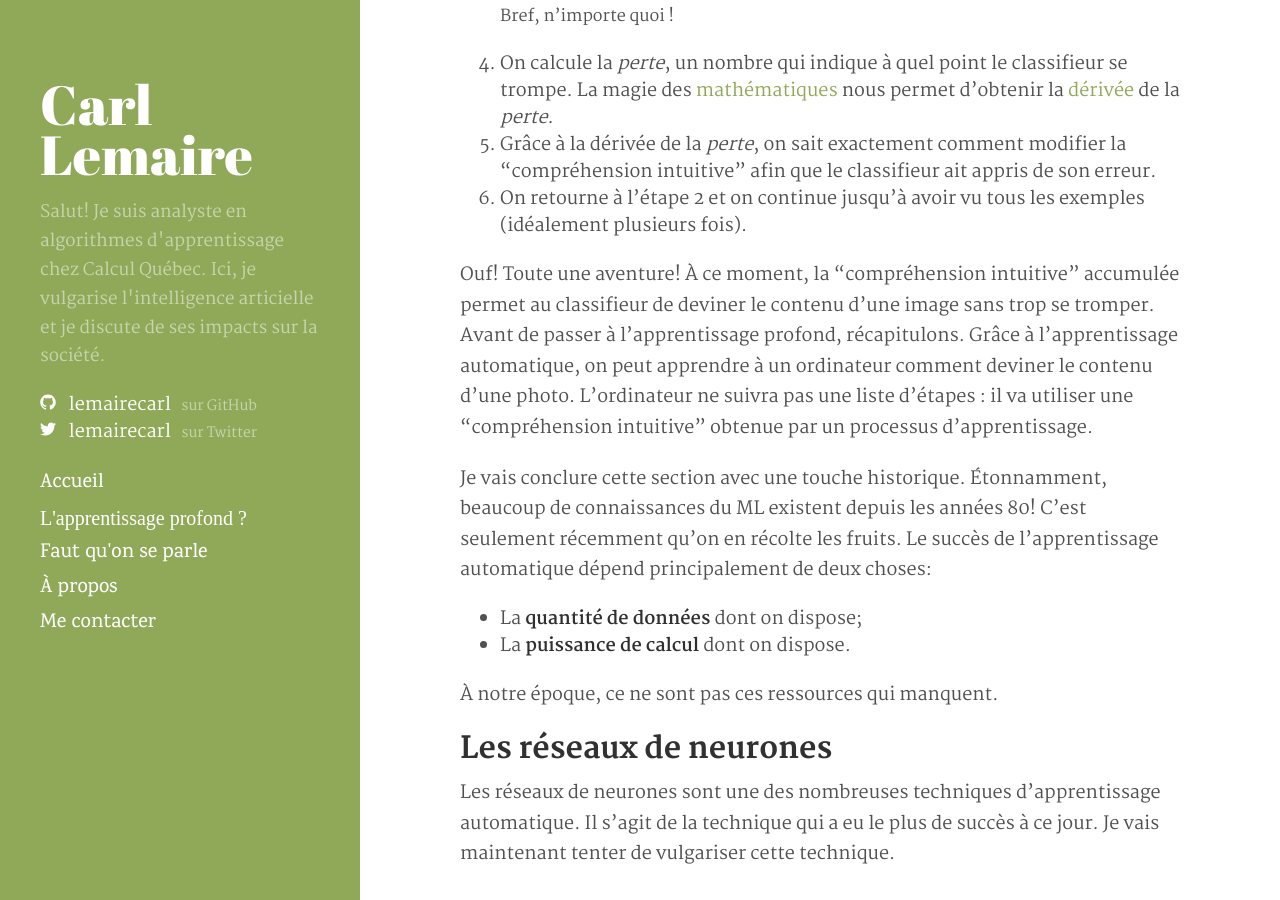
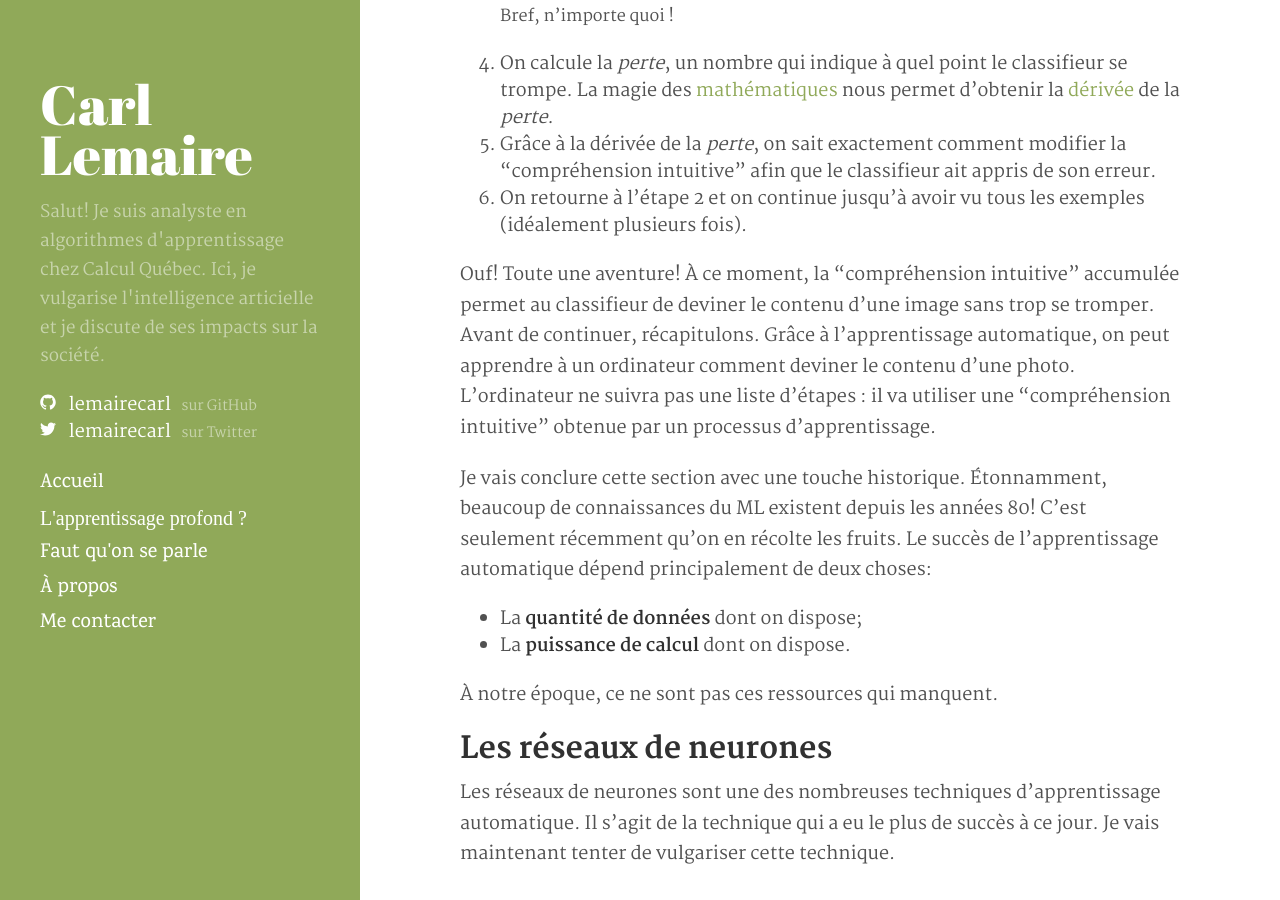
Before and after one commit to lemairecarl/lemairecarl.github.io, a Jekyll site: the page built from _posts/2017-01-28-apprentissage-profond.md, in a window 1280 px wide and 900 px high, scrolled down 2821 px. Built offline with Jekyll 4.4.1, drawn with Linux system fonts in a browser that asks for light colours; nearby versions of some CDN libraries; some web fonts are replaced.

Commit message:
Update 2017-01-28-apprentissage-profond.md

```diff
--- a/_posts/2017-01-28-apprentissage-profond.md
+++ b/_posts/2017-01-28-apprentissage-profond.md
@@ -58,7 +58,7 @@ Grâce à cette "compréhension intuitive", le **classifieur** retournera "chat"
 5. Grâce à la dérivée de la _perte_, on sait exactement comment modifier la "compréhension intuitive" afin que le classifieur ait appris de son erreur.
 6. On retourne à l'étape 2 et on continue jusqu'à avoir vu tous les exemples (idéalement plusieurs fois).
 
-Ouf! Toute une aventure! À ce moment, la "compréhension intuitive" accumulée permet au classifieur de deviner le contenu d'une image sans trop se tromper. Avant de passer à l'apprentissage profond, récapitulons. Grâce à l'apprentissage automatique, on peut apprendre à un ordinateur comment deviner le contenu d'une photo. L'ordinateur ne suivra pas une liste d'étapes : il va utiliser une "compréhension intuitive" obtenue par un processus d'apprentissage.
+Ouf! Toute une aventure! À ce moment, la "compréhension intuitive" accumulée permet au classifieur de deviner le contenu d'une image sans trop se tromper. Avant de continuer, récapitulons. Grâce à l'apprentissage automatique, on peut apprendre à un ordinateur comment deviner le contenu d'une photo. L'ordinateur ne suivra pas une liste d'étapes : il va utiliser une "compréhension intuitive" obtenue par un processus d'apprentissage.
 
 Je vais conclure cette section avec une touche historique. Étonnamment, beaucoup de connaissances du ML existent depuis les années 80! C'est seulement récemment qu'on en récolte les fruits. Le succès de l'apprentissage automatique dépend principalement de deux choses:
 
```
